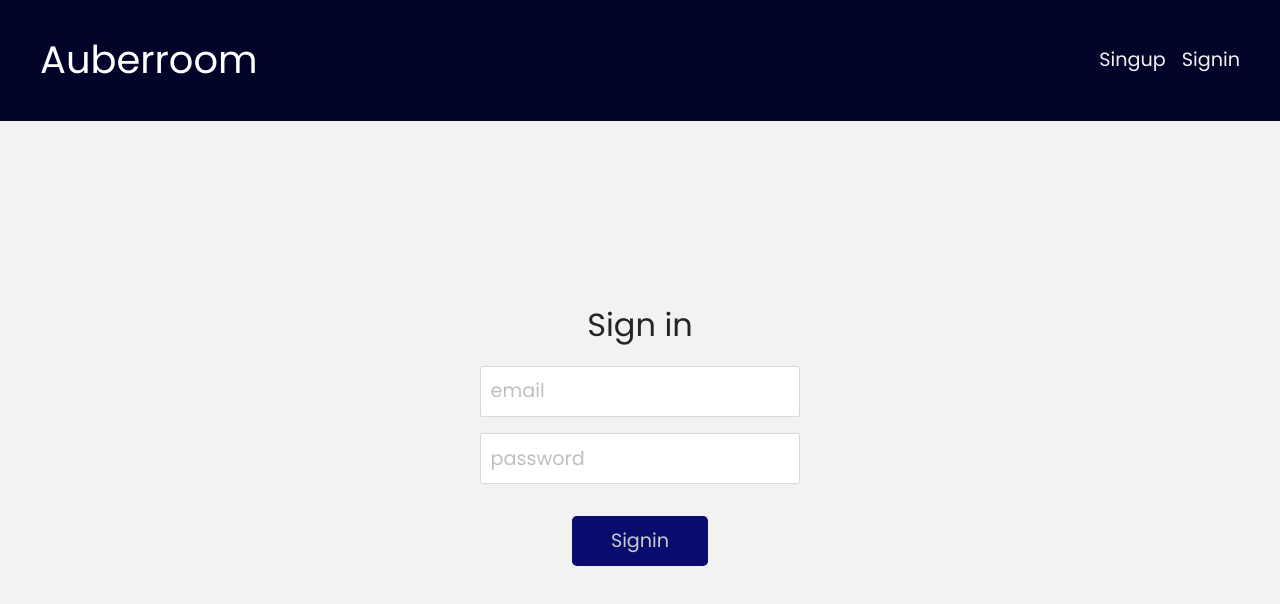
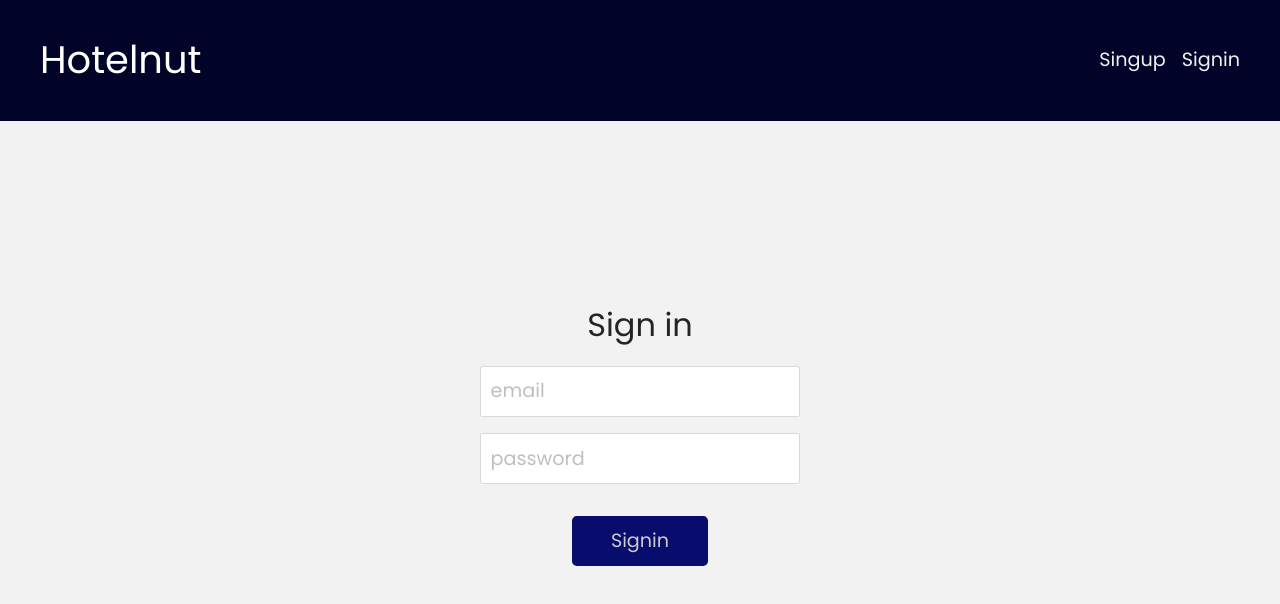
Before and after one commit to SyedZawwarAhmed/Hotel-Booking-Web-App, a React (Create React App) app in the folder client/: page /user/signin in a window 1280 px wide. Shown: the top 604 px of the page. Built offline with nearby package versions, Linux system fonts and the light colour scheme; a web font is replaced by a local one.

Commit message:
update Navbar.js and Signinscreen.js

```diff
--- a/client/src/components/Navbar.js
+++ b/client/src/components/Navbar.js
@@ -43,8 +43,8 @@ function Navbar() {
     <div className="navbar">
       <div className="container nav-container">
         <div className="logo">
-          <Link className="btn" to="/home">
-            <h1>Auberroom</h1>
+          <Link className="btn" to="/">
+            <h1>Hotelnut</h1>
           </Link>
         </div>
         {currentUser ? (
--- a/client/src/screens/Signinscreen.js
+++ b/client/src/screens/Signinscreen.js
@@ -31,7 +31,7 @@ function Signinscreen() {
           console.log(res.data);
           localStorage.setItem("currentUser", JSON.stringify(res.data));
           setLoading(false);
-          window.location.href = "/home";
+          window.location.href = "/";
         })
         .catch((err) => {
           setLoading(false);
```
